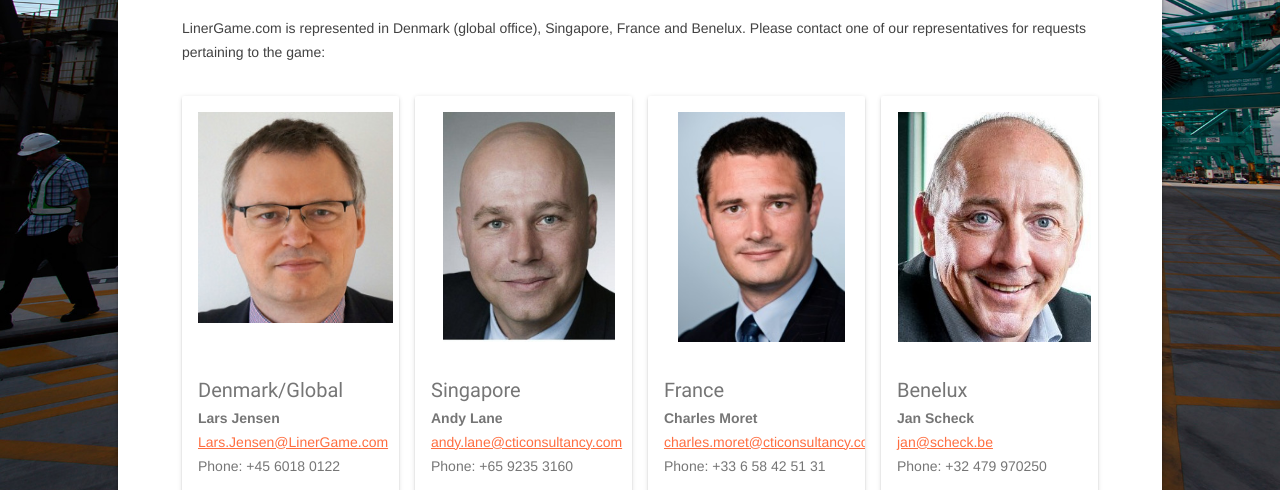
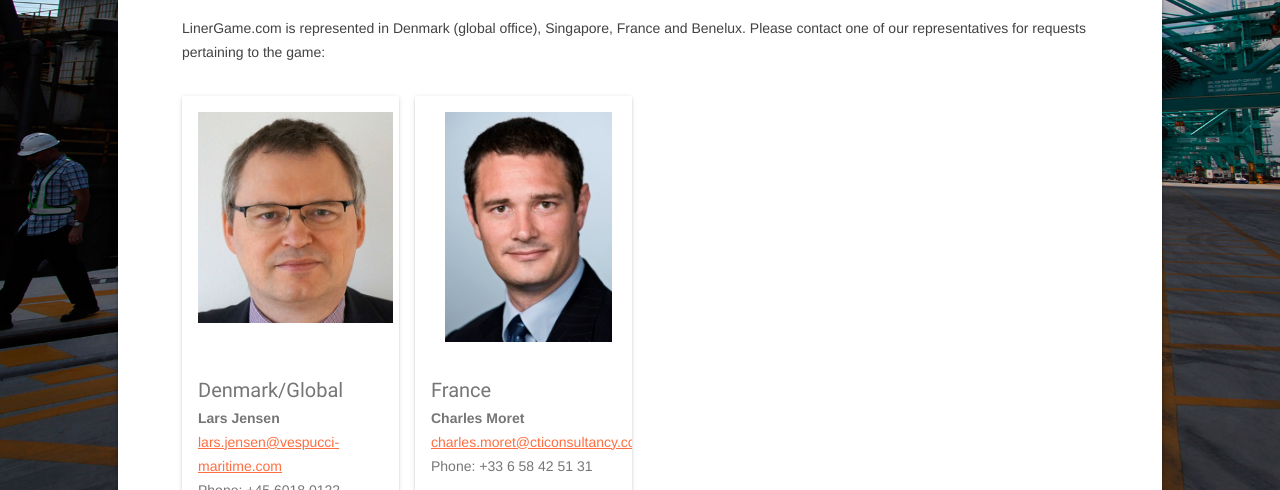
Before and after one commit to raisoman/linergame-www, a plain HTML site: page contact.html in a window 1280 px wide. Shown: the part 310-800 px from the top of the page. Drawn offline with nearby package versions, Linux system fonts and the light colour scheme.

Commit message:
Fix contacts

```diff
--- a/contact.html
+++ b/contact.html
@@ -29,7 +29,7 @@
                         <address class="mdl-typography--font-light address">
                                 <p>
                                     <strong>Lars Jensen</strong><br>
-                                    <a href="mailto:Lars.Jensen@LinerGame.com" target="_top">Lars.Jensen@LinerGame.com</a>
+                                    <a href="mailto:lars.jensen@vespucci-maritime.com" target="_top">lars.jensen@vespucci-maritime.com</a>
                                     <br> Phone: +45 6018 0122
                                     <br>
                                     <br> Address:
@@ -39,37 +39,12 @@
                         </address></div>
                 </div>
                 <div class="mdl-cell mdl-cell--3-col mdl-card mdl-shadow--2dp">
-                    <div class="portrait-container mdl-card__supporting-text"><img src="images/portraits/andy-lane.jpg"></div>
-                    <div class="mdl-card__supporting-text">
-                        <h4>Singapore</h4>
-
-                        <address class="mdl-typography--font-light address">
-                                <p>
-                                    <strong>Andy Lane</strong><br>
-                                    <a href="mailto:andy.lane@cticonsultancy.com" target="_top">andy.lane@cticonsultancy.com</a>
-                                    <br> Phone: +65 9235 3160
-                                </p>
-                        </address>
-                    </div>
-                </div>
-                <div class="mdl-cell mdl-cell--3-col mdl-card mdl-shadow--2dp">
                     <div class="portrait-container mdl-card__supporting-text"><img src="images/portraits/charles-moret.jpg"></div>
                     <div class="mdl-card__supporting-text"><address class="mdl-typography--font-light address"><h4>France</h4>
                                 <p>
                                     <strong>Charles Moret</strong><br>
                                     <a href="mailto:charles.moret@cticonsultancy.com" target="_top">charles.moret@cticonsultancy.com</a>
                                     <br> Phone: +33 6 58 42 51 31
-                                </p>
-                        </address>
-                    </div>
-                </div>
-                <div class="mdl-cell mdl-cell--3-col mdl-card mdl-shadow--2dp">
-                    <div class="portrait-container mdl-card__supporting-text"><img src="images/portraits/jan-scheck.jpg"></div>
-                    <div class="mdl-card__supporting-text"><address class="mdl-typography--font-light address"><h4>Benelux</h4>
-                                <p>
-                                    <strong>Jan Scheck</strong><br>
-                                    <a href="mailto:jan@scheck.be" target="_top">jan@scheck.be</a>
-                                    <br> Phone: +32 479 970250
                                 </p>
                         </address>
                     </div>
```
